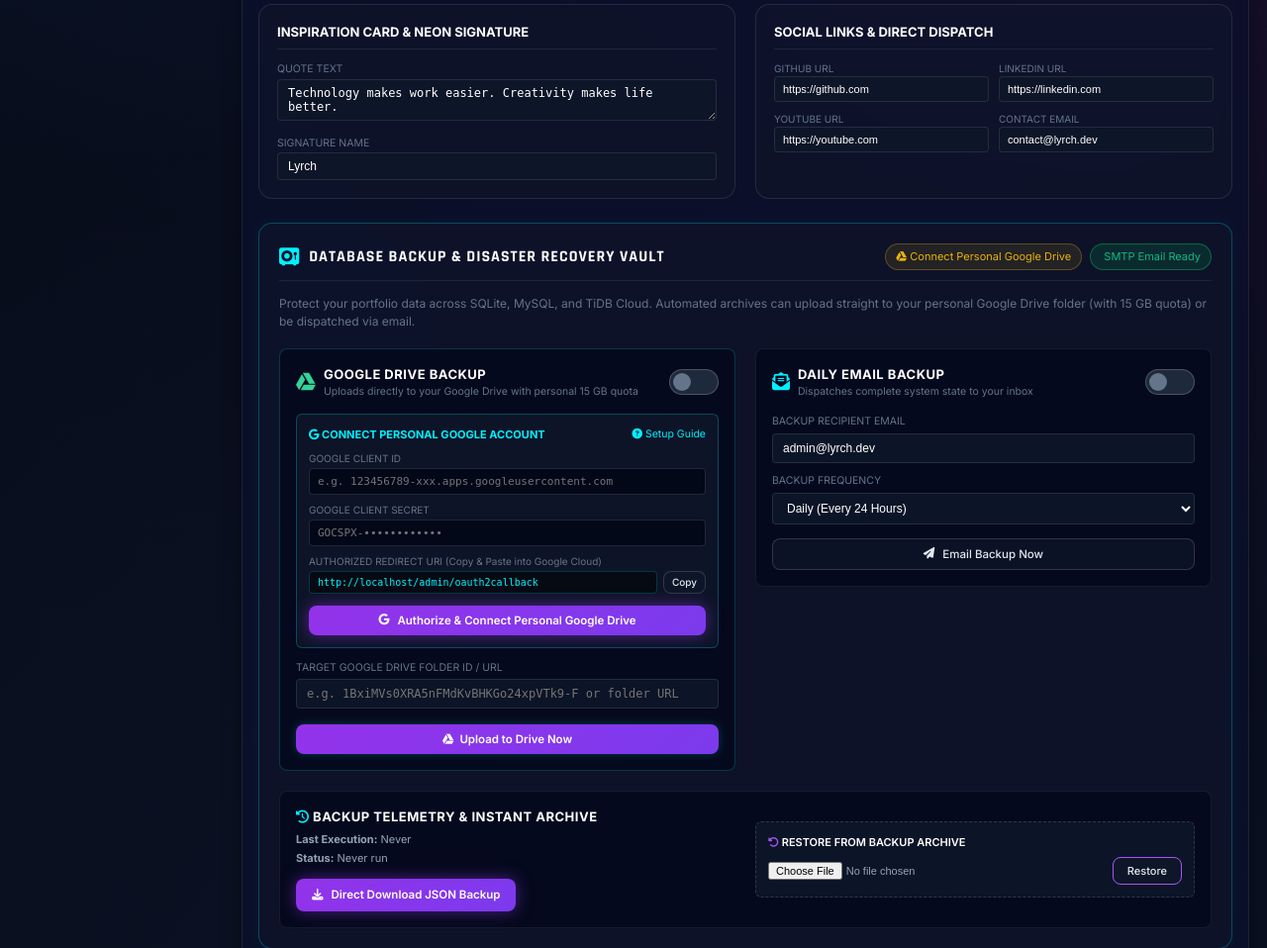
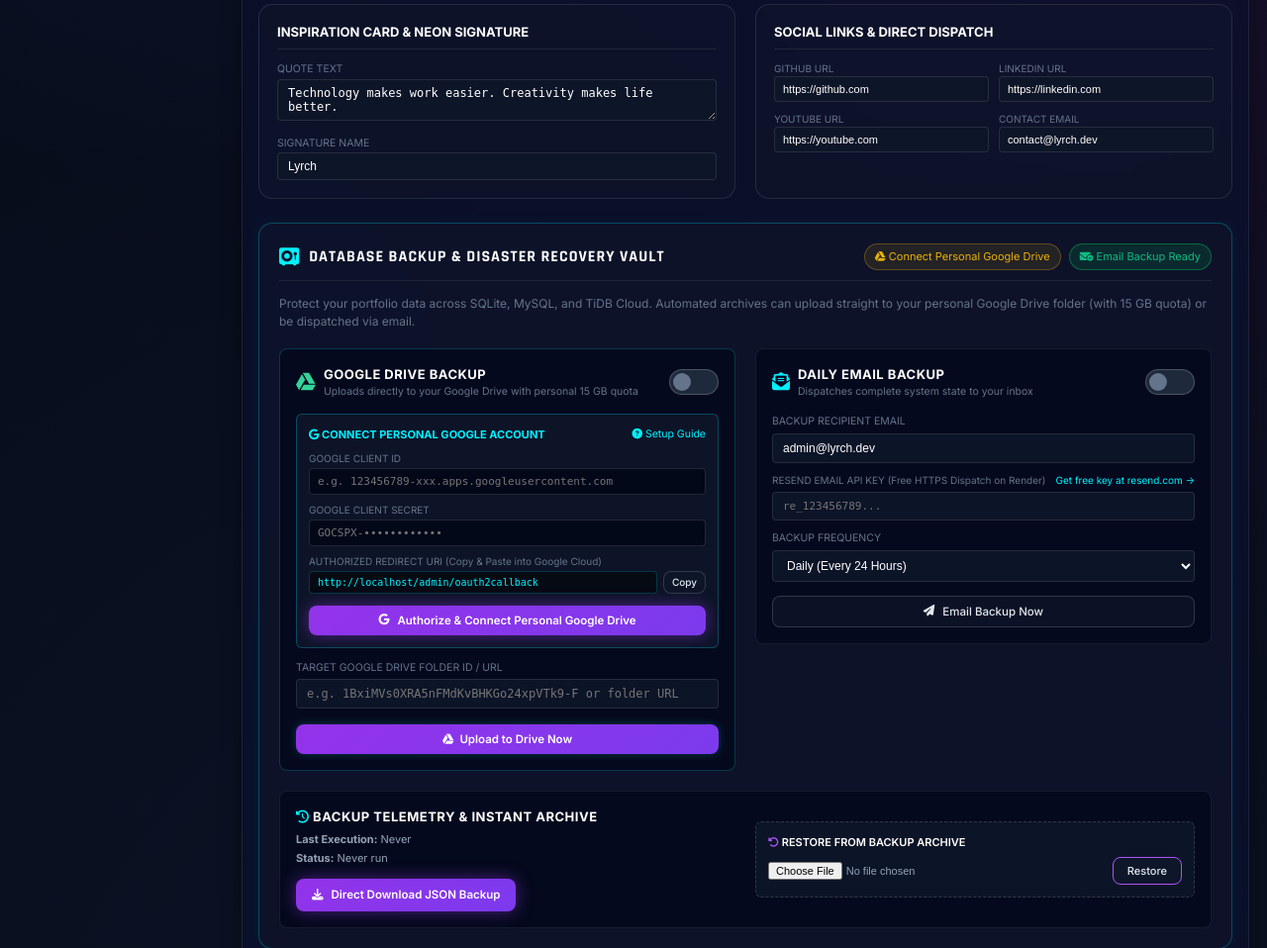
Before and after one commit to reianrd328/lyrch-portfolio, a Flask app: page /admin/settings in a window 1280 px wide. Shown: the part 1238-2196 px from the top of the page at 99% size. Run offline with Flask 3, Linux system fonts and the light colour scheme; a user stored in the database is signed in.

Commit message:
feat: add Resend email API key configuration to Admin settings and services

```diff
--- a/app/migrate.py
+++ b/app/migrate.py
@@ -23,7 +23,8 @@ def check_and_apply_migrations(app):
                     ("gdrive_client_id", "VARCHAR(255) DEFAULT ''"),
                     ("gdrive_client_secret", "VARCHAR(255) DEFAULT ''"),
                     ("gdrive_refresh_token", "TEXT NULL"),
-                    ("gdrive_user_email", "VARCHAR(120) NULL")
+                    ("gdrive_user_email", "VARCHAR(120) NULL"),
+                    ("resend_api_key", "VARCHAR(255) DEFAULT ''")
                 ]
                 for col_name, col_def in new_cols:
                     if col_name not in existing_cols:
--- a/app/models/settings.py
+++ b/app/models/settings.py
@@ -72,6 +72,7 @@ class SiteSetting(db.Model):
     backup_frequency = db.Column(db.String(20), default="daily")
     backup_last_run = db.Column(db.DateTime, nullable=True)
     backup_last_status = db.Column(db.Text, default="Never run")
+    resend_api_key = db.Column(db.String(255), default="")
 
     # 9. Google Drive Automated Backup Integration (OAuth 2.0 & Service Account)
     gdrive_backup_enabled = db.Column(db.Boolean, default=False)
--- a/app/routes/admin.py
+++ b/app/routes/admin.py
@@ -189,6 +189,10 @@ def settings():
         if csec:
             site_settings.gdrive_client_secret = csec
 
+        # Resend Email API Key
+        resend_key = request.form.get("resend_api_key", "").strip()
+        site_settings.resend_api_key = resend_key
+
         # Log Activity
         log = ActivityLog(
             title="Updated Command Center dashboard & backup settings",
@@ -204,7 +208,7 @@ def settings():
     return render_template(
         "admin/settings/index.html",
         s=site_settings,
-        smtp_ready=is_smtp_configured(),
+        smtp_ready=is_smtp_configured(site_settings),
         gdrive_ready=is_gdrive_configured(site_settings),
         oauth_ready=is_oauth_configured(site_settings),
         gdrive_email=get_connected_account_email(site_settings),
@@ -249,9 +253,9 @@ def backup_send_email():
     backup_dict = export_database_to_dict()
     backup_json_str = export_database_to_json_str()
 
-    success, msg = send_backup_email(target_email, backup_json_str, backup_dict["metadata"])
+    success, msg = send_backup_email(target_email, backup_json_str, backup_dict["metadata"], settings=settings)
     settings.backup_last_run = datetime.utcnow()
-    settings.backup_last_status = ("Success: " if success else "Error: ") + msg
+    settings.backup_last_status = (("Success: " if success else "Error: ") + msg)[:500]
 
     log = ActivityLog(
         title=f"Manual Database Backup {'sent to ' + target_email if success else 'failed'}",
--- a/app/routes/cron.py
+++ b/app/routes/cron.py
@@ -55,7 +55,8 @@ def daily_backup_cron():
         email_success, email_msg = send_backup_email(
             settings.backup_email,
             backup_json_str,
-            backup_dict["metadata"]
+            backup_dict["metadata"],
+            settings=settings
         )
         if email_success:
             results.append(f"Email: Sent to {settings.backup_email}")
--- a/app/services/email_service.py
+++ b/app/services/email_service.py
@@ -9,8 +9,10 @@ from email.mime.text import MIMEText
 from email.mime.application import MIMEApplication
 from datetime import datetime
 
-def is_smtp_configured() -> bool:
+def is_smtp_configured(settings=None) -> bool:
     """Checks if email dispatch is configured via Resend HTTPS API or SMTP."""
+    if settings and getattr(settings, "resend_api_key", None):
+        return True
     if os.getenv("RESEND_API_KEY"):
         return True
     return bool(os.getenv("SMTP_USER") and os.getenv("SMTP_PASSWORD"))
@@ -48,7 +50,7 @@ def _send_via_resend(api_key: str, recipient_email: str, filename: str, backup_j
     except Exception as e:
         return False, f"Resend dispatch notice: {str(e)}"
 
-def send_backup_email(recipient_email: str, backup_json_str: str, metadata: dict = None) -> tuple[bool, str]:
+def send_backup_email(recipient_email: str, backup_json_str: str, metadata: dict = None, settings=None) -> tuple[bool, str]:
     """
     Sends a database backup JSON file as an attachment to recipient_email.
     Supports Resend HTTPS API (recommended for Render) or traditional SMTP.
@@ -59,7 +61,7 @@ def send_backup_email(recipient_email: str, backup_json_str: str, metadata: dict
     now_str = datetime.utcnow().strftime("%Y-%m-%d %H:%M UTC")
     filename = f"lyrch_backup_{datetime.utcnow().strftime('%Y%m%d_%H%M%S')}.json"
 
-    resend_key = os.getenv("RESEND_API_KEY", "").strip()
+    resend_key = (getattr(settings, "resend_api_key", "") or "").strip() or os.getenv("RESEND_API_KEY", "").strip()
 
     smtp_host = os.getenv("SMTP_HOST", "smtp.gmail.com")
     smtp_port = int(os.getenv("SMTP_PORT", 587))
@@ -69,7 +71,7 @@ def send_backup_email(recipient_email: str, backup_json_str: str, metadata: dict
     use_tls = os.getenv("SMTP_USE_TLS", "true").lower() in ("true", "1")
 
     if not resend_key and (not smtp_user or not smtp_password):
-        return False, "Email credentials not configured. Render blocks SMTP ports (587) on free plans. Use Google Drive Backup or set RESEND_API_KEY in Render."
+        return False, "Email credentials not configured. Please paste your Resend API Key in Settings or set RESEND_API_KEY in Render."
 
     # Compose Email
     msg = MIMEMultipart()
--- a/app/templates/admin/settings/index.html
+++ b/app/templates/admin/settings/index.html
@@ -354,7 +354,7 @@
 
                     {% if smtp_ready %}
                         <span style="font-size: 11px; color: var(--neon-green); background: rgba(0,255,102,0.1); border: 1px solid rgba(0,255,102,0.3); padding: 4px 10px; border-radius: 20px;">
-                            <i class="fa-solid fa-shield-check"></i> SMTP Email Ready
+                            <i class="fa-solid fa-envelope-circle-check"></i> Email Backup Ready
                         </span>
                     {% else %}
                         <span style="font-size: 11px; color: #94a3b8; background: rgba(148,163,184,0.1); border: 1px solid rgba(148,163,184,0.25); padding: 4px 10px; border-radius: 20px;">
@@ -490,6 +490,13 @@
                             <input type="email" name="backup_email" value="{{ s.backup_email or current_user.email }}" placeholder="your.email@gmail.com" style="width: 100%; background: rgba(15,23,42,0.85); border: 1px solid rgba(255,255,255,0.1); border-radius: 4px; padding: 7px 10px; color: #fff; font-size: 12px;">
                         </div>
                         <div>
+                            <div style="display: flex; justify-content: space-between; align-items: center; margin-bottom: 4px;">
+                                <label style="font-size: 10px; color: var(--text-muted);">RESEND EMAIL API KEY (Free HTTPS Dispatch on Render)</label>
+                                <a href="https://resend.com" target="_blank" style="font-size: 10px; color: var(--neon-cyan); text-decoration: none;">Get free key at resend.com &rarr;</a>
+                            </div>
+                            <input type="password" name="resend_api_key" value="{{ s.resend_api_key or '' }}" placeholder="re_123456789..." style="width: 100%; background: rgba(15,23,42,0.85); border: 1px solid rgba(255,255,255,0.1); border-radius: 4px; padding: 7px 10px; color: #fff; font-size: 11px; font-family: monospace;">
+                        </div>
+                        <div>
                             <label style="font-size: 10.5px; color: var(--text-muted); display: block; margin-bottom: 4px;">BACKUP FREQUENCY</label>
                             <select name="backup_frequency" style="width: 100%; background: rgba(15,23,42,0.85); border: 1px solid rgba(255,255,255,0.1); border-radius: 4px; padding: 7px 10px; color: #fff; font-size: 12px;">
                                 <option value="daily" {% if s.backup_frequency == 'daily' %}selected{% endif %}>Daily (Every 24 Hours)</option>
```
